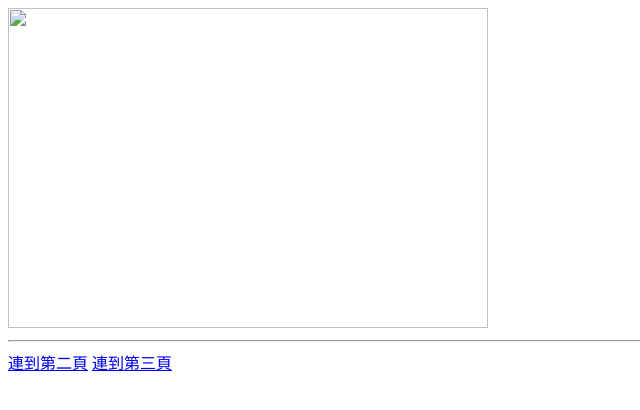
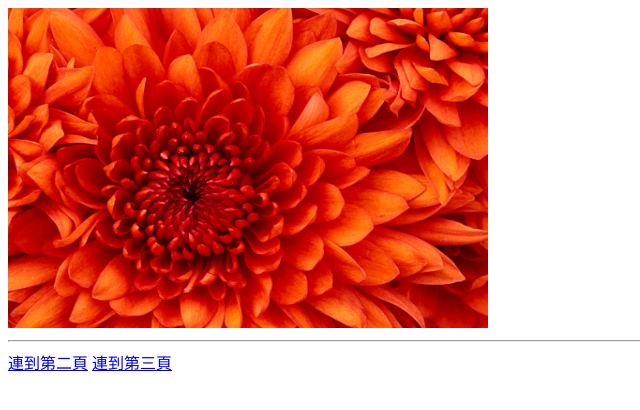
Before and after one commit to s0410214/-, a plain HTML site: page index.html in a window 1280 px wide. Shown: the whole page, without its empty margins (0-640 px from the left). Drawn offline with Linux system fonts and the light colour scheme.

Commit message:
Update index.html

```diff
--- a/index.html
+++ b/index.html
@@ -7,7 +7,7 @@
     </head>
     <body>
     <he>
-    <img src="image/001.jpg"width="480"height="320">
+    <img src="001.jpg"width="480"height="320">
     <hr>
     <a href="002.html">連到第二頁</a>
     <a href="003.html">連到第三頁</a>
```
